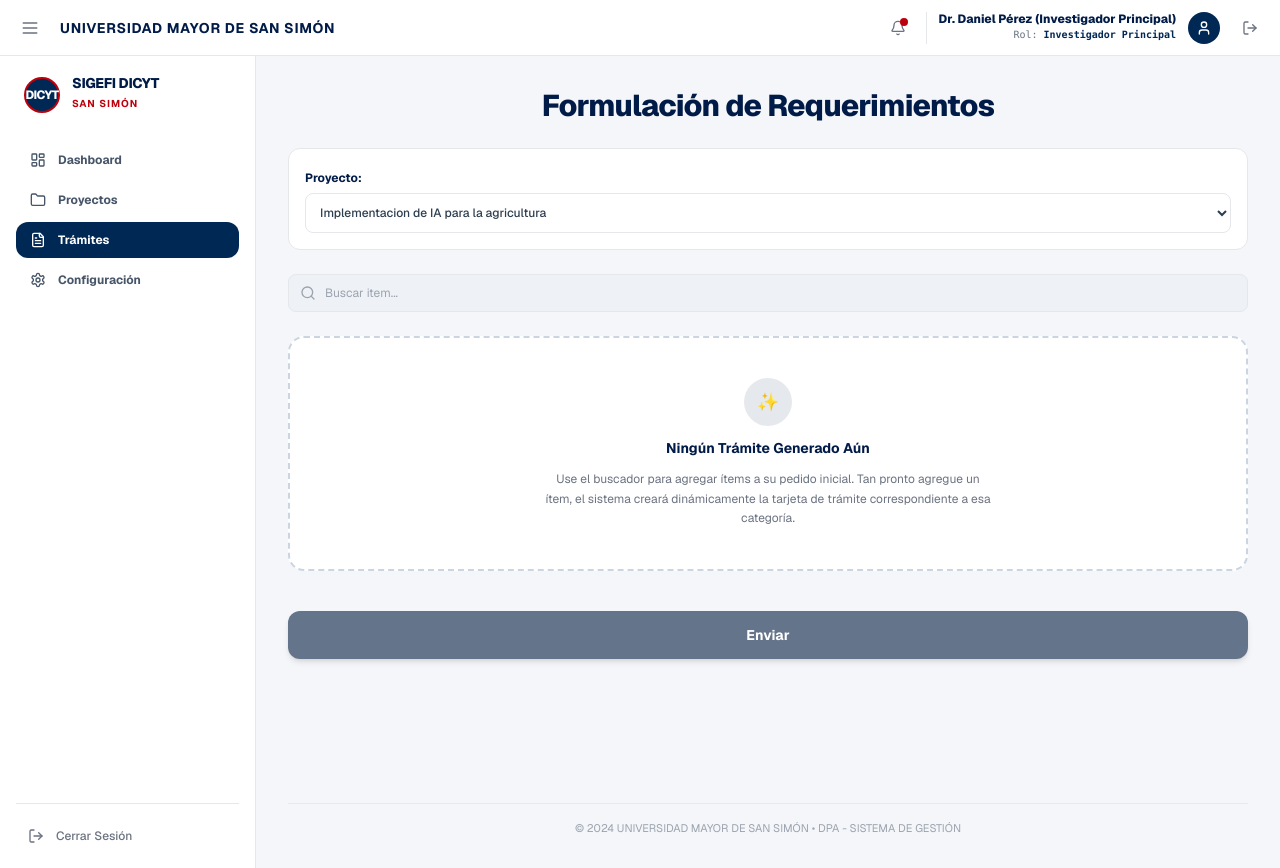
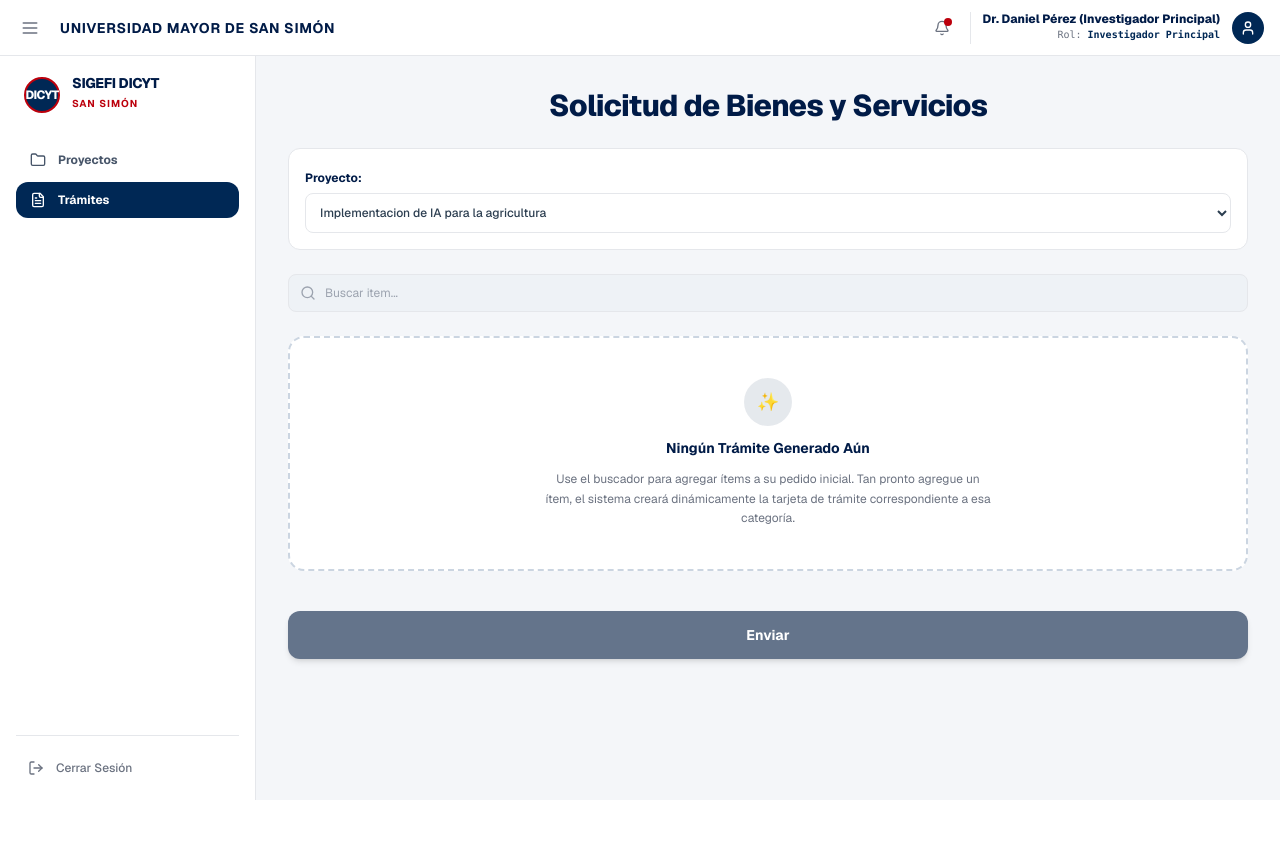
Before and after one commit to Camila-Montan-Mendoza/MVP_DICYT_v3, a Next.js app: page /tramites/nuevo in a window 1280 px wide. After the commit the page ends 800 px from the top, so only its background shows below. Built offline with nearby package versions, Linux system fonts and the light colour scheme.

Commit message:
fix: change small fixes

```diff
--- a/app/tramites/nuevo/page.tsx
+++ b/app/tramites/nuevo/page.tsx
@@ -10,6 +10,7 @@ import {
   Package,
   Trash2,
   ChevronDown,
+  ChevronUp,
   FileUp,
   X,
   CheckCircle2,
@@ -111,7 +112,7 @@ export default function FormulacionRequerimientosPage() {
     },
     SERVICIO: {
       categoria: "SERVICIO",
-      titulo: "Servicios contratados",
+      titulo: "Servicios",
       justificacion: "",
       custodioNombre: "",
       custodioUbicacion: "",
@@ -120,6 +121,18 @@ export default function FormulacionRequerimientosPage() {
       errores: [],
     },
   });
+
+  // Collapsible cards state
+  const [collapsedCategories, setCollapsedCategories] = useState<
+    Record<string, boolean>
+  >({});
+
+  const toggleCategoryCollapse = (cat: ItemCategoria) => {
+    setCollapsedCategories((prev) => ({
+      ...prev,
+      [cat]: !prev[cat],
+    }));
+  };
 
   // Inline Side-Panel Item Editing State (NO MODAL! Right column side-panel)
   const [selectedItem, setSelectedItem] = useState<ItemData | null>(null);
@@ -313,6 +326,7 @@ export default function FormulacionRequerimientosPage() {
 
     const errs = validateSingleRequisition(cat);
     if (errs.length > 0) {
+      setCollapsedCategories((prev) => ({ ...prev, [cat]: false }));
       setHeaders((prev) => ({
         ...prev,
         [cat]: { ...prev[cat], estado: "ERROR_VALIDACION", errores: errs },
@@ -424,6 +438,7 @@ export default function FormulacionRequerimientosPage() {
 
         const errs = validateSingleRequisition(cat);
         if (errs.length > 0) {
+          setCollapsedCategories((prev) => ({ ...prev, [cat]: false }));
           setHeaders((prev) => ({
             ...prev,
             [cat]: { ...prev[cat], estado: "ERROR_VALIDACION", errores: errs },
@@ -513,7 +528,7 @@ export default function FormulacionRequerimientosPage() {
         {/* Título de Formulación de Requerimientos */}
         <div className="text-center space-y-1">
           <h1 className="text-2xl md:text-3xl font-extrabold text-[#001B47] tracking-tight">
-            Formulación de Requerimientos
+            Solicitud de Bienes y Servicios
           </h1>
         </div>
 
@@ -645,11 +660,14 @@ export default function FormulacionRequerimientosPage() {
                 const catItems = items.filter((i) => i.categoria === cat);
                 const isActivo = cat === "ACTIVO_FIJO";
                 const isServicio = cat === "SERVICIO";
+                const isCollapsed = collapsedCategories[cat] ?? false;
 
                 return (
                   <div
                     key={cat}
-                    className={`bg-white rounded-2xl border transition-all shadow-xs overflow-hidden space-y-4 p-5 ${
+                    className={`bg-white rounded-2xl border transition-all shadow-xs overflow-hidden p-5 ${
+                      !isCollapsed ? "space-y-4" : ""
+                    } ${
                       catHeader.estado === "ERROR_VALIDACION"
                         ? "border-red-500 bg-red-50/10"
                         : catHeader.estado === "ENVIADO"
@@ -658,7 +676,12 @@ export default function FormulacionRequerimientosPage() {
                     }`}
                   >
                     {/* Encabezado del Trámite Generado */}
-                    <div className="flex items-center justify-between border-b border-[#e5e7eb] pb-3">
+                    <div
+                      onClick={() => toggleCategoryCollapse(cat)}
+                      className={`flex items-center justify-between cursor-pointer select-none ${
+                        !isCollapsed ? "border-b border-[#e5e7eb] pb-3" : ""
+                      }`}
+                    >
                       <div className="flex items-center gap-3">
                         <div className="p-2 bg-[#002855] text-white rounded-lg">
                           {isActivo ? (
@@ -671,7 +694,7 @@ export default function FormulacionRequerimientosPage() {
                         </div>
                         <div>
                           <h2 className="font-bold text-sm text-[#001B47] flex items-center gap-2">
-                            {catHeader.titulo}
+                            Trámite de {catHeader.titulo}
                             <span className="text-xs font-semibold px-2 py-0.5 rounded-full bg-slate-100 text-slate-700">
                               {catItems.length}
                             </span>
@@ -679,8 +702,8 @@ export default function FormulacionRequerimientosPage() {
                         </div>
                       </div>
 
-                      {/* Badge de Estado del Trámite */}
-                      <div>
+                      {/* Badge de Estado del Trámite + Botón Plegar / Desplegar */}
+                      <div className="flex items-center gap-3">
                         {catHeader.estado === "ENVIADO" ? (
                           <span className="inline-flex items-center gap-1 px-2.5 py-0.5 bg-emerald-100 text-emerald-800 text-[11px] font-bold rounded-full border border-emerald-200">
                             <CheckCircle2 className="w-3 h-3" />
@@ -697,9 +720,27 @@ export default function FormulacionRequerimientosPage() {
                             Borrador
                           </span>
                         )}
+
+                        <button
+                          type="button"
+                          onClick={(e) => {
+                            e.stopPropagation();
+                            toggleCategoryCollapse(cat);
+                          }}
+                          className="p-1 rounded-lg text-slate-500 hover:text-[#002855] hover:bg-slate-100 transition-colors"
+                          title={isCollapsed ? "Desplegar trámite" : "Plegar trámite"}
+                        >
+                          {isCollapsed ? (
+                            <ChevronDown className="w-5 h-5" />
+                          ) : (
+                            <ChevronUp className="w-5 h-5" />
+                          )}
+                        </button>
                       </div>
                     </div>
 
+                    {!isCollapsed && (
+                      <>
                         {/* Mensajes de Error de Validación Destacados */}
                         {catHeader.estado === "ERROR_VALIDACION" &&
                           catHeader.errores.length > 0 && (
@@ -901,6 +942,8 @@ export default function FormulacionRequerimientosPage() {
                             </button>
                           </div>
                         )}
+                      </>
+                    )}
                   </div>
                 );
               })}
@@ -912,7 +955,7 @@ export default function FormulacionRequerimientosPage() {
                 <div className="flex items-center justify-between border-b border-[#e5e7eb] pb-3">
                   <div>
                     <h3 className="font-extrabold text-sm text-[#001B47] uppercase tracking-wider">
-                      EDITAR{" "}
+                      DETALLE DE {" "}
                       {selectedItem.categoria === "SERVICIO"
                         ? "SERVICIO"
                         : "REQUERIMIENTO"}
--- a/components/sigefi-shell.tsx
+++ b/components/sigefi-shell.tsx
@@ -3,8 +3,22 @@
 import { useState, useEffect } from "react";
 import Link from "next/link";
 import { usePathname, useRouter } from "next/navigation";
-import { Folder, FileText, LogOut, Bell, User, Menu, LayoutDashboard, Settings } from "lucide-react";
-import { getStoredUser, logoutSession, MOCK_USUARIOS, UsuarioSchema } from "@/lib/auth/auth-service";
+import {
+  Folder,
+  FileText,
+  LogOut,
+  Bell,
+  User,
+  Menu,
+  LayoutDashboard,
+  Settings,
+} from "lucide-react";
+import {
+  getStoredUser,
+  logoutSession,
+  MOCK_USUARIOS,
+  UsuarioSchema,
+} from "@/lib/auth/auth-service";
 
 interface SigefiShellProps {
   children: React.ReactNode;
@@ -58,22 +72,16 @@ export function SigefiShell({ children }: SigefiShellProps) {
                 {currentUser.nombreCompleto}
               </p>
               <p className="text-[10px] text-[#6b7280] font-mono mt-0.5">
-                Rol: <strong className="text-[#002855]">{currentUser.rolActivo}</strong>
+                Rol:{" "}
+                <strong className="text-[#002855]">
+                  {currentUser.rolActivo}
+                </strong>
               </p>
             </div>
 
             <div className="w-8 h-8 rounded-full bg-[#002855] text-white flex items-center justify-center font-bold text-xs shadow-xs">
               <User className="w-4 h-4" />
             </div>
-
-            <button
-              type="button"
-              onClick={handleLogout}
-              title="Cerrar Sesión"
-              className="p-1.5 text-[#6b7280] hover:text-[#BC000C] hover:bg-red-50 rounded-lg transition-colors ml-1"
-            >
-              <LogOut className="w-4 h-4" />
-            </button>
           </div>
         </div>
       </header>
@@ -101,19 +109,7 @@ export function SigefiShell({ children }: SigefiShellProps) {
             {/* Menú Principal de Navegación */}
             <nav className="space-y-1 text-xs">
               <Link
-                href="/tramites"
-                className={`flex items-center gap-3 px-3.5 py-2.5 rounded-xl font-bold transition-all ${
-                  isDashboardActive
-                    ? "bg-[#002855] text-white shadow-xs"
-                    : "text-[#475569] hover:bg-[#f1f5f9] hover:text-[#002855]"
-                }`}
-              >
-                <LayoutDashboard className="w-4 h-4" />
-                Dashboard
-              </Link>
-
-              <Link
-                href="/tramites"
+                href="/proyectos"
                 className={`flex items-center gap-3 px-3.5 py-2.5 rounded-xl font-bold transition-all ${
                   isProyectosActive
                     ? "bg-[#002855] text-white shadow-xs"
@@ -135,18 +131,6 @@ export function SigefiShell({ children }: SigefiShellProps) {
                 <FileText className="w-4 h-4" />
                 Trámites
               </Link>
-
-              <Link
-                href="/tramites"
-                className={`flex items-center gap-3 px-3.5 py-2.5 rounded-xl font-bold transition-all ${
-                  isConfigActive
-                    ? "bg-[#002855] text-white shadow-xs"
-                    : "text-[#475569] hover:bg-[#f1f5f9] hover:text-[#002855]"
-                }`}
-              >
-                <Settings className="w-4 h-4" />
-                Configuración
-              </Link>
             </nav>
           </div>
 
@@ -166,11 +150,6 @@ export function SigefiShell({ children }: SigefiShellProps) {
         {/* Content Area */}
         <main className="flex-1 p-4 md:p-8 flex flex-col justify-between min-h-[calc(100vh-3.5rem)]">
           <div className="max-w-6xl mx-auto w-full">{children}</div>
-
-          {/* Footer del contenido */}
-          <footer className="mt-12 pt-4 border-t border-[#e5e7eb]/80 text-center text-[11px] text-[#9ca3af]">
-            © 2024 UNIVERSIDAD MAYOR DE SAN SIMÓN • DPA - SISTEMA DE GESTIÓN
-          </footer>
         </main>
       </div>
     </div>
```
Lines whose indentation alone changed are shown as unchanged.
